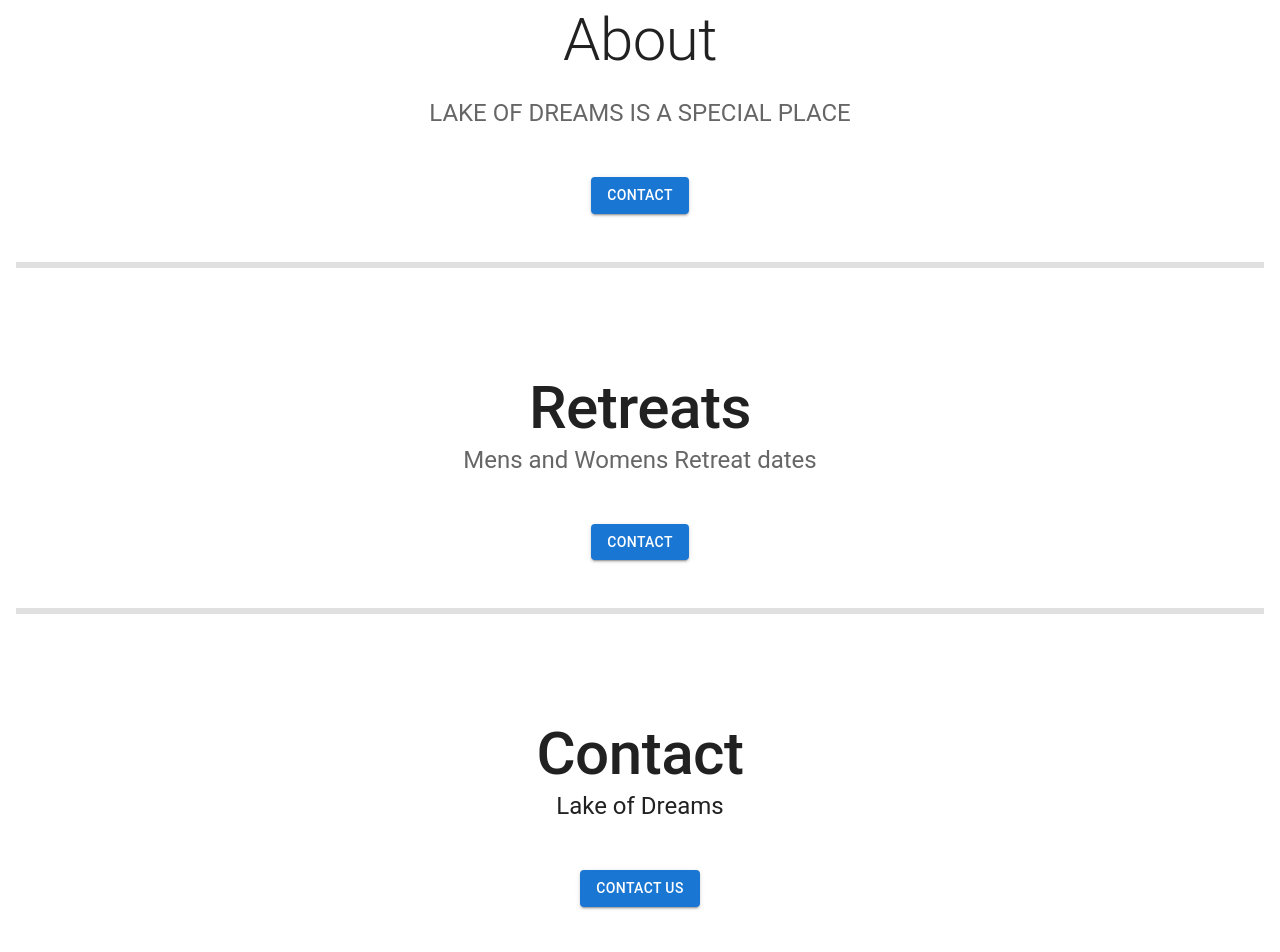
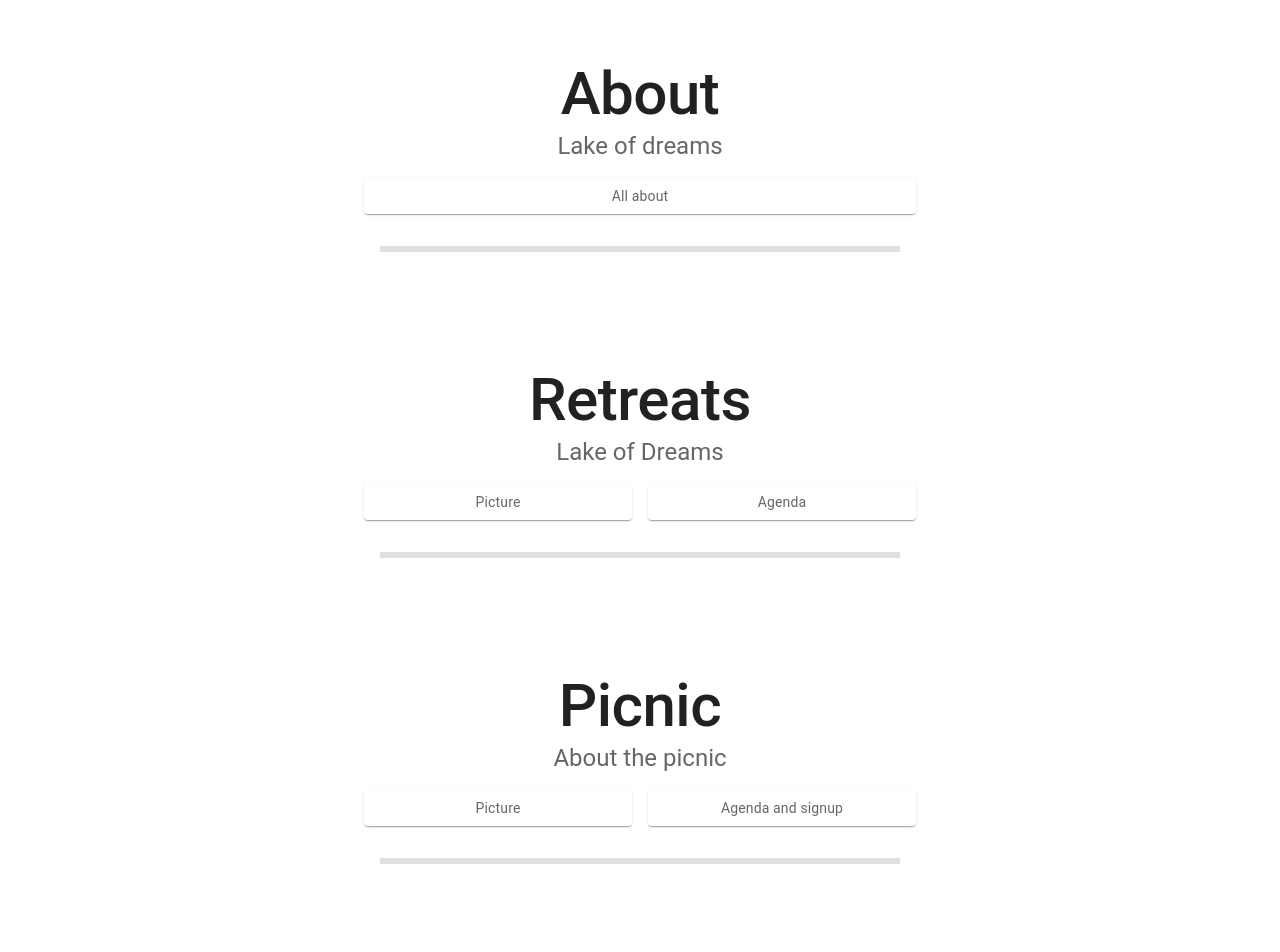
Before and after one commit to superdividenz/Retreat-React-Website, a React (Create React App) app: page / in a window 1280 px wide. Shown: the part 860-1812 px from the top of the page. Built offline with nearby package versions, Linux system fonts and the light colour scheme.

Commit message:
updates
pages

```diff
--- a/src/App.js
+++ b/src/App.js
@@ -6,7 +6,7 @@ import Retreats from './components/Retreats'
 import Picnic from './components/Picnic'
 import Contact from './components/Contact'
 import Footer from './components/Footer'
-import Drawer from './components/Drawer'
+
 
 function App() {
   return (
--- a/src/components/About.js
+++ b/src/components/About.js
@@ -1,62 +1,65 @@
 import * as React from 'react';
-import Button from '@mui/material/Button';
+import { styled } from '@mui/material/styles';
 import Box from '@mui/material/Box';
-import Typography from '@mui/material/Typography';
-import Stack from '@mui/material/Stack';
+import Paper from '@mui/material/Paper';
+import Grid from '@mui/material/Grid';
 import Container from '@mui/material/Container';
 import { createTheme, ThemeProvider } from '@mui/material/styles';
-
-
+import Divider from '@mui/material/Divider';
+import Typography from '@mui/material/Typography';
 
 const theme = createTheme();
 
-export default function Album() {
+const Item = styled(Paper)(({ theme }) => ({
+  backgroundColor: theme.palette.mode === 'dark' ? '#1A2027' : '#fff',
+  ...theme.typography.body2,
+  padding: theme.spacing(1),
+  textAlign: 'center',
+  color: theme.palette.text.secondary,
+}));
+
+
+export default function Contact() {
   return (
 
 
-
+    <Container maxWidth="sm" id='contact'>
          <ThemeProvider theme={theme}>
 
+      <Divider variant="middle" sx={{borderBottomWidth: 6}}/>
 
         {/* Hero unit */}
           <Box
           sx={{
-            bgcolor: 'background.paper',
             pt: 8,
             pb: 6,
           }}
-        >
-          <Container maxWidth="sm" id='retreats'>
+        ></Box>
 
       <Typography
-              component="h1"
+        component="h2"
         variant="h2"
         align="center"
-              color="text.primary"
-              gutterBottom
+        textColor="neutral.500"
+        fontWeight= "500"
       >
         About
       </Typography>
       <Typography variant="h5" align="center" color="text.secondary" paragraph>
-            LAKE OF DREAMS IS A SPECIAL PLACE
+        Lake of dreams
       </Typography>
-            <Stack
-              sx={{ pt: 4 }}
-              direction="row"
-              spacing={2}
-              justifyContent="center"
-            >
-              <Button variant="contained">Contact</Button>
 
-            </Stack>
-
-
-          </Container>
+          <Box sx={{ flexGrow: 1 }}>
+             <Grid container spacing={2}>
+               <Grid item xs={12} marginBottom={4}>
+                 <Item>All about</Item>
+               </Grid>
+            </Grid>
           </Box>
-
 
     </ThemeProvider>
 
+    </Container>
 
 
   );
--- a/src/components/Contact.js
+++ b/src/components/Contact.js
@@ -1,43 +1,32 @@
 import * as React from 'react';
-import Button from '@mui/material/Button';
-
-import Stack from '@mui/material/Stack';
+import { styled } from '@mui/material/styles';
 import Box from '@mui/material/Box';
-import Typography from '@mui/material/Typography';
+import Paper from '@mui/material/Paper';
+import Grid from '@mui/material/Grid';
 import Container from '@mui/material/Container';
 import { createTheme, ThemeProvider } from '@mui/material/styles';
-import Modal from '@mui/material/Modal';
 import Divider from '@mui/material/Divider';
-
-import ContactForm from './ContactForm';
-
-
-
-const style = {
-  position: 'absolute',
-  top: '50%',
-  left: '50%',
-  transform: 'translate(-50%, -50%)',
-  width: 400,
-  bgcolor: 'background.paper',
-  border: '2px solid #000',
-  boxShadow: 24,
-  p: 4,
-};
+import Typography from '@mui/material/Typography';
 
 const theme = createTheme();
 
-const Contact = () => {
-  const [modalOpenState, setModalOpenState] = React.useState(false);
-  const contactOpen = () => setModalOpenState(true);
-  const contactClose = () => setModalOpenState(false);
+const Item = styled(Paper)(({ theme }) => ({
+  backgroundColor: theme.palette.mode === 'dark' ? '#1A2027' : '#fff',
+  ...theme.typography.body2,
+  padding: theme.spacing(1),
+  textAlign: 'center',
+  color: theme.palette.text.secondary,
+}));
+
+
+export default function Contact() {
   return (
-    <div className='contact'>
 
+
+    <Container maxWidth="sm" id='contact'>
          <ThemeProvider theme={theme}>
 
       <Divider variant="middle" sx={{borderBottomWidth: 6}}/>
-
 
         {/* Hero unit */}
           <Box
@@ -45,13 +34,9 @@ const Contact = () => {
             pt: 8,
             pb: 6,
           }}
-        >
-          <Container maxWidth="sm" id='retreats'>
-
-
+        ></Box>
 
       <Typography
-              marginTop={5}
         component="h2"
         variant="h2"
         align="center"
@@ -60,41 +45,25 @@ const Contact = () => {
       >
         Contact
       </Typography>
-            <Typography variant="h5" align="center" textColor="neutral.500" paragraph>
-              Lake of Dreams
+      <Typography variant="h5" align="center" color="text.secondary" paragraph>
+        Contact Us
       </Typography>
-            <Stack
-              sx={{pt: 4 }}
-              direction="row"
-              spacing={2}
-              justifyContent="center"
-            >
-              <Button variant="contained" onClick={contactOpen}>Contact Us</Button>
 
-            </Stack>
+          <Box sx={{ flexGrow: 1 }}>
+             <Grid container spacing={2}>
+               <Grid item xs={6} marginBottom={4}>
+                 <Item>Contact Form</Item>
+               </Grid>
+             <Grid item xs={6} marginBottom={4}>
+               <Item>Map</Item>
+             </Grid>
+            </Grid>
+          </Box>
 
+    </ThemeProvider>
 
     </Container>
-        </Box>
 
-        <Modal
-        open={modalOpenState}
-        onClose={contactClose}
-        aria-labelledby="modal-modal-title"
-        aria-describedby="modal-modal-description"
-      >
-        <Box sx={style}>
-
-          {/* import contact form */}
-              <ContactForm />
-
-        </Box>
-      </Modal>
-
-
-    </ThemeProvider>
-    </div>
 
   );
 }
-export default Contact;
--- a/src/components/Hero.js
+++ b/src/components/Hero.js
@@ -27,11 +27,6 @@ const Hero = () => {
   const [modalOpenState, setModalOpenState] = React.useState(false);
   const handleOpen = () => setModalOpenState(true);
   const handleClose = () => setModalOpenState(false);
-
-  // const Contact = () => {
-  //   const [modalOpenState, setModalOpenState] = React.useState(false);
-  //   const contactOpen = () => setModalOpenState(true);
-  //   const contactClose = () => setModalOpenState(false);
 
   return (
     <div className='hero'>
@@ -66,7 +61,7 @@ const Hero = () => {
               spacing={2}
               justifyContent="center"
             >
-              {/* <Button variant="contained" onClick={contactOpen}>Contact</Button> */}
+
               <Button variant="contained" onClick={handleOpen}>Retreats</Button>
 
             </Stack>
@@ -83,7 +78,7 @@ const Hero = () => {
       >
         <Box sx={style}>
           <Typography id="modal-modal-title" variant="h6" component="h2">
-            Retreat Sign Up Form
+
           </Typography>
         </Box>
       </Modal>
--- a/src/components/Navbar.js
+++ b/src/components/Navbar.js
@@ -84,18 +84,6 @@ const Navbar = () => {
                         Contact
                     </Link>
                     </li>
-                    <li className="nav-item">
-                    <Link
-                        activeClass="active"
-                        to="signin"
-                        spy={true}
-                        smooth={true}
-                        offset={-70}
-                        duration={500}
-                    >
-                        Signin
-                    </Link>
-                    </li>
                 </ul>
             </nav>
         </div>
--- a/src/components/Picnic.js
+++ b/src/components/Picnic.js
@@ -1,12 +1,69 @@
-import React from 'react'
-import './Styles.css'
+import * as React from 'react';
+import { styled } from '@mui/material/styles';
+import Box from '@mui/material/Box';
+import Paper from '@mui/material/Paper';
+import Grid from '@mui/material/Grid';
+import Container from '@mui/material/Container';
+import { createTheme, ThemeProvider } from '@mui/material/styles';
+import Divider from '@mui/material/Divider';
+import Typography from '@mui/material/Typography';
 
-const Picnic = () => {
-    return (
-        <div className='picnic' id='picnic'>
+const theme = createTheme();
 
-        </div>
-    )
+const Item = styled(Paper)(({ theme }) => ({
+  backgroundColor: theme.palette.mode === 'dark' ? '#1A2027' : '#fff',
+  ...theme.typography.body2,
+  padding: theme.spacing(1),
+  textAlign: 'center',
+  color: theme.palette.text.secondary,
+}));
+
+
+export default function Contact() {
+  return (
+
+
+    <Container maxWidth="sm" id='contact'>
+         <ThemeProvider theme={theme}>
+
+      <Divider variant="middle" sx={{borderBottomWidth: 6}}/>
+
+        {/* Hero unit */}
+          <Box
+          sx={{
+            pt: 8,
+            pb: 6,
+          }}
+        ></Box>
+
+      <Typography
+        component="h2"
+        variant="h2"
+        align="center"
+        textColor="neutral.500"
+        fontWeight= "500"
+      >
+        Picnic
+      </Typography>
+      <Typography variant="h5" align="center" color="text.secondary" paragraph>
+        About the picnic
+      </Typography>
+
+      <Box sx={{ flexGrow: 1 }}>
+             <Grid container spacing={2}>
+               <Grid item xs={6} marginBottom={4}>
+                 <Item>Picture</Item>
+               </Grid>
+             <Grid item xs={6} marginBottom={4}>
+               <Item>Agenda and signup</Item>
+             </Grid>
+            </Grid>
+          </Box>
+
+    </ThemeProvider>
+
+    </Container>
+
+
+  );
 }
-
-export default Picnic
--- a/src/components/Retreats.js
+++ b/src/components/Retreats.js
@@ -1,37 +1,42 @@
 import * as React from 'react';
-import Button from '@mui/material/Button';
+import { styled } from '@mui/material/styles';
 import Box from '@mui/material/Box';
-import Typography from '@mui/material/Typography';
-import CssBaseline from '@mui/material/CssBaseline';
-import Stack from '@mui/material/Stack';
+import Paper from '@mui/material/Paper';
+import Grid from '@mui/material/Grid';
 import Container from '@mui/material/Container';
-import Link from '@mui/material/Link';
 import { createTheme, ThemeProvider } from '@mui/material/styles';
 import Divider from '@mui/material/Divider';
-
+import Typography from '@mui/material/Typography';
 
 const theme = createTheme();
 
-export default function Album() {
+const Item = styled(Paper)(({ theme }) => ({
+  backgroundColor: theme.palette.mode === 'dark' ? '#1A2027' : '#fff',
+  ...theme.typography.body2,
+  padding: theme.spacing(1),
+  textAlign: 'center',
+  color: theme.palette.text.secondary,
+}));
+
+
+export default function Contact() {
   return (
+
+
+    <Container maxWidth="sm" id='contact'>
          <ThemeProvider theme={theme}>
-      <CssBaseline />
+
       <Divider variant="middle" sx={{borderBottomWidth: 6}}/>
 
         {/* Hero unit */}
           <Box
           sx={{
-            bgcolor: 'background.paper',
             pt: 8,
             pb: 6,
           }}
-        >
-          <Container maxWidth="sm" id='retreats'>
-
-
+        ></Box>
 
       <Typography
-              marginTop={5}
         component="h2"
         variant="h2"
         align="center"
@@ -41,24 +46,24 @@ export default function Album() {
         Retreats
       </Typography>
       <Typography variant="h5" align="center" color="text.secondary" paragraph>
-              Mens and Womens Retreat dates
+        Lake of Dreams
       </Typography>
-            <Stack
-              sx={{ pt: 4 }}
-              direction="row"
-              spacing={2}
-              justifyContent="center"
-            >
-              <Button variant="contained">Contact</Button>
 
-            </Stack>
+          <Box sx={{ flexGrow: 1 }}>
+             <Grid container spacing={2}>
+               <Grid item xs={6} marginBottom={4}>
+                 <Item>Picture</Item>
+               </Grid>
+             <Grid item xs={6} marginBottom={4}>
+               <Item>Agenda</Item>
+             </Grid>
+            </Grid>
+          </Box>
+
+    </ThemeProvider>
+
+    </Container>
 
 
-          </Container>
-        </Box>
-
-
-
-    </ThemeProvider>
   );
 }
```
Also changed, not shown: src/components/ContactForm.js (deleted, +0 -161 lines). Lines whose indentation alone changed are shown as unchanged.
